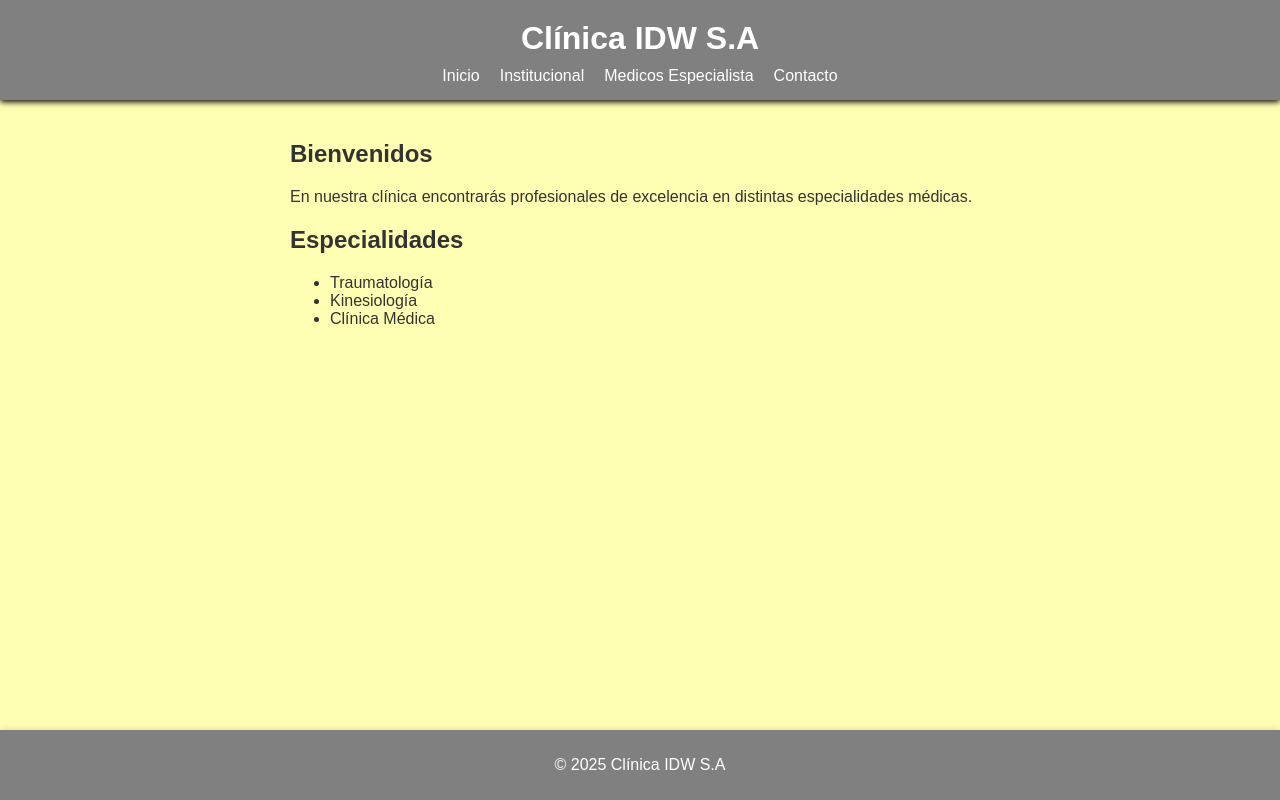
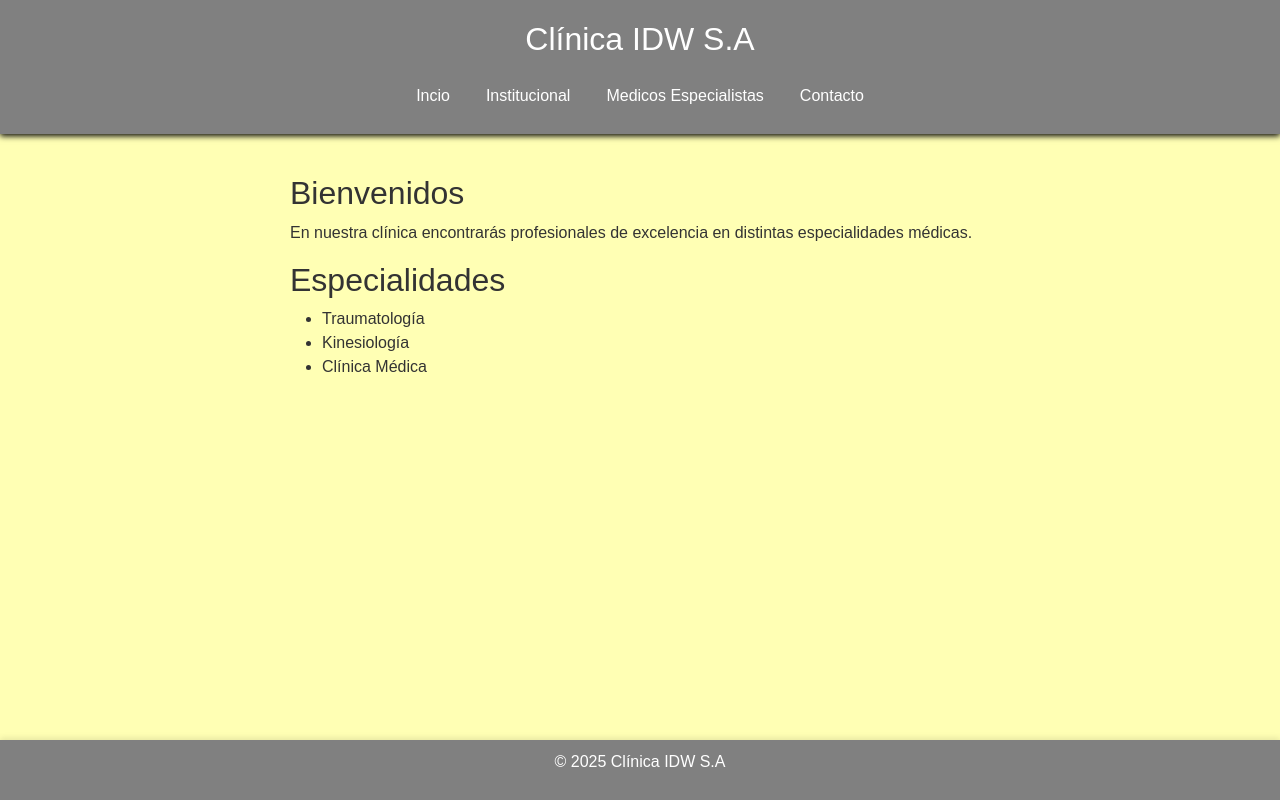
Before and after one commit to robertocolman/Trabajo-Final-Integrador-Grupo-63, a plain HTML site: page main.html in a window 1280 px wide. Drawn offline with nearby package versions, Linux system fonts and the light colour scheme.

Commit message:
probando boobstrap

```diff
--- a/main.html
+++ b/main.html
@@ -1,14 +1,45 @@
 <!DOCTYPE html>
 <html lang="es">
+
 <head>
   <meta charset="UTF-8">
   <meta name="viewport" content="width=device-width, initial-scale=1.0">
   <title>Clínica IDW S.A</title>
+  <link href="https://cdn.jsdelivr.net/npm/bootstrap@5.3.8/dist/css/bootstrap.min.css" rel="stylesheet"
+    integrity="sha384-sRIl4kxILFvY47J16cr9ZwB07vP4J8+LH7qKQnuqkuIAvNWLzeN8tE5YBujZqJLB" crossorigin="anonymous">
   <link rel="stylesheet" href="css/style.css">
 </head>
+
 <body>
   <header>
     <h1>Clínica IDW S.A</h1>
+
+    <!-- -------- NAV VAR ------- -->
+
+    <nav class="navbar navbar-expand-lg navbar-dark bg-grey">
+      <div class="container-fluid">
+        <div class="collapse navbar-collapse justify-content-center" id="navbarSupportedContent">
+          <ul class="navbar-nav mb-2 mb-lg-0">
+            <li class="nav-item">
+              <a class="nav-link active" aria-current="page" href="#">Incio</a>
+            </li>
+            <li class="nav-item">
+              <a class="nav-link active" aria-current="page" href="#">Institucional</a>
+            </li>
+            <li class="nav-item">
+              <a class="nav-link active" aria-current="page" href="#">Medicos Especialistas</a>
+            </li>
+            <li class="nav-item">
+              <a class="nav-link active" aria-current="page" href="#">Contacto</a>
+            </li>
+          </ul>
+        </div>
+      </div>
+    </nav>
+
+    <!-- -------- END NAV VAR ------- -->
+<!--
+    </nav>
     <nav>
       <ul>
         <li><a href="main.html">Inicio</a></li>
@@ -16,7 +47,7 @@
         <li><a href="medicos.html">Medicos Especialista</a></li>
         <li><a href="contacto.html">Contacto</a></li>
       </ul>
-    </nav>
+    </nav> -->
   </header>
 
   <main>
@@ -39,4 +70,5 @@
     <p>&copy; 2025 Clínica IDW S.A</p>
   </footer>
 </body>
+
 </html>
```
